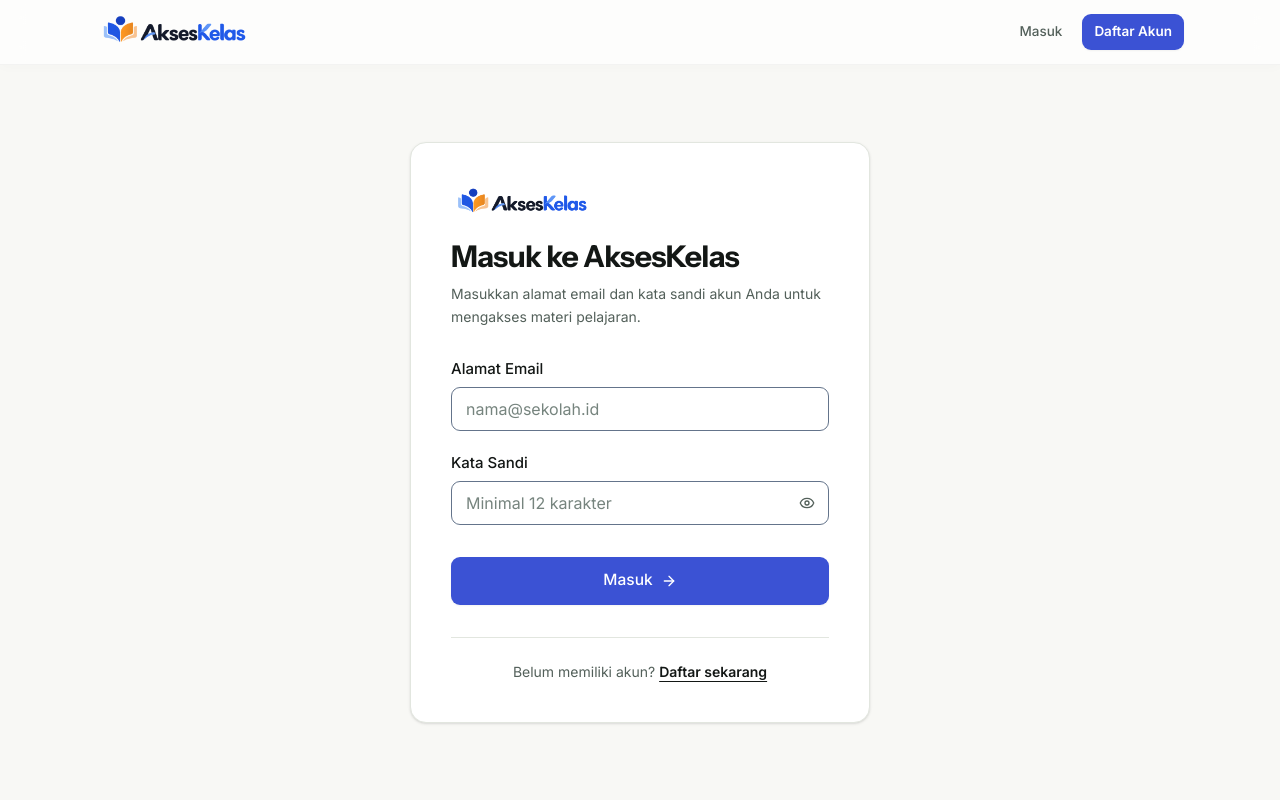
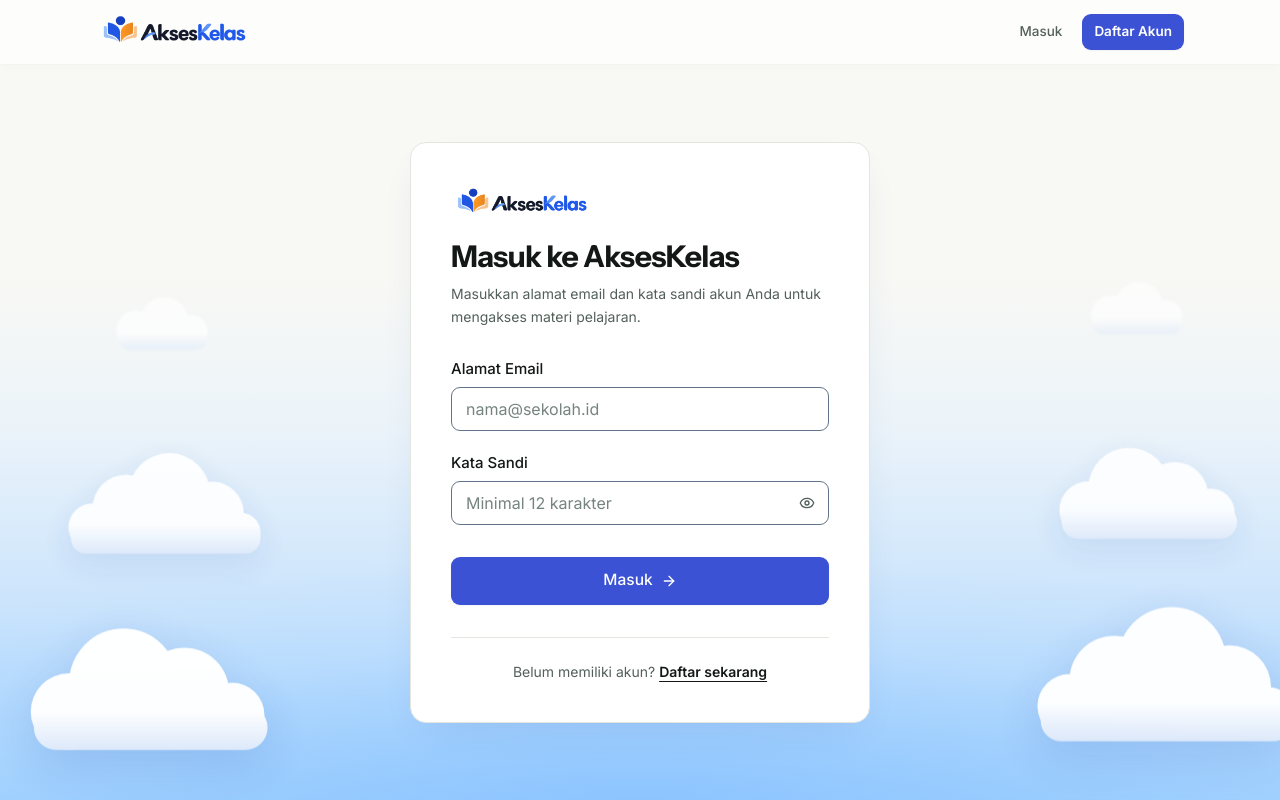
Before and after one commit to Azkasubhan/AksesKelas, a Next.js app: page /login in a window 1280 px wide. Built offline with nearby package versions, Linux system fonts and the light colour scheme.

Commit message:
feat: add AuthSky component with animated clouds for authentication layouts

```diff
--- a/src/components/auth/auth-card-layout.tsx
+++ b/src/components/auth/auth-card-layout.tsx
@@ -1,6 +1,7 @@
 import * as React from "react";
 import Image from "next/image";
 import { AppHeader } from "@/components/layout/app-header";
+import { AuthSky } from "./auth-sky";
 
 interface AuthCardLayoutProps {
   title: string;
@@ -18,25 +19,18 @@
   const containerWidthClass = "w-full max-w-md sm:max-w-[460px]";
 
   return (
-    <div className="relative flex min-h-dvh flex-col bg-canvas text-ink">
-      {/* Tekstur Halus Latar Belakang agar tidak kosong/bland */}
-      <div
-        className="pointer-events-none absolute inset-0 -z-10 bg-[radial-gradient(var(--border)_1px,transparent_1px)] [background-size:20px_20px] [mask-image:radial-gradient(ellipse_70%_60%_at_50%_45%,#000_30%,transparent_100%)] opacity-70"
-        aria-hidden="true"
-      />
-      <div
-        className="pointer-events-none absolute -top-20 left-1/2 -z-10 h-[380px] w-[640px] -translate-x-1/2 bg-[radial-gradient(ellipse_at_top,rgba(33,41,34,0.05)_0%,transparent_70%)] blur-2xl"
-        aria-hidden="true"
-      />
+    <div className="relative flex min-h-dvh flex-col overflow-x-clip bg-canvas text-ink">
+      {/* Latar Belakang: Gradient Biru Bawah & Awan Meluncur Kanan-Kiri */}
+      <AuthSky />
 
       {/* Header Sama Persis dengan Homepage / Front Screen */}
       <AppHeader />
 
       {/* Konten Terpusat di Tengah Layar */}
-      <main id="konten-utama" className="flex flex-1 items-center justify-center p-4 py-8 sm:p-8 sm:py-12">
+      <main id="konten-utama" className="relative z-10 flex flex-1 items-center justify-center p-4 py-8 sm:p-8 sm:py-12">
         <div className={containerWidthClass}>
           {/* Card Pembungkus Form dengan Tinggi Proporsional & Elegan */}
-          <div className="flex min-h-[530px] sm:min-h-[580px] flex-col justify-between rounded-2xl border border-line bg-surface p-8 sm:p-10 shadow-sm">
+          <div className="flex min-h-[530px] sm:min-h-[580px] flex-col justify-between rounded-2xl border border-line bg-surface p-8 sm:p-10 shadow-[0_16px_40px_-16px_rgba(30,60,130,0.12)]">
             <div>
               <div className="mb-6 sm:mb-7">
                 <div className="mb-4">
--- /dev/null
+++ b/src/components/auth/auth-sky.tsx
@@ -0,0 +1,266 @@
+"use client";
+
+import * as React from "react";
+import { motion, useReducedMotion } from "motion/react";
+
+type Depth = "far" | "mid" | "near";
+
+interface EntranceConfig {
+  x?: number;
+  y?: number;
+  scale?: number;
+  delay: number;
+  duration: number;
+}
+
+interface AuthCloudSpec {
+  id: string;
+  side: "left" | "right";
+  depth: Depth;
+  bottom: string;
+  left?: string;
+  right?: string;
+  width: number;
+  opacity: number;
+  blur?: string;
+  shape: 0 | 1 | 2;
+  floatDelay: number;
+  floatDuration: number;
+  entrance: EntranceConfig;
+}
+
+const AUTH_CLOUDS: AuthCloudSpec[] = [
+  // Awan Kiri (Muncul meluncur mulus dari sisi kiri layar)
+  {
+    id: "auth-near-left",
+    side: "left",
+    depth: "near",
+    bottom: "3%",
+    left: "-2%",
+    width: 320,
+    opacity: 0.98,
+    shape: 0,
+    floatDelay: 0,
+    floatDuration: 15,
+    entrance: { x: -140, delay: 0.12, duration: 1.15 },
+  },
+  {
+    id: "auth-mid-left",
+    side: "left",
+    depth: "mid",
+    bottom: "28%",
+    left: "2%",
+    width: 240,
+    opacity: 0.88,
+    shape: 1,
+    floatDelay: -3,
+    floatDuration: 19,
+    entrance: { x: -100, delay: 0.28, duration: 1.25 },
+  },
+  {
+    id: "auth-far-left",
+    side: "left",
+    depth: "far",
+    bottom: "54%",
+    left: "6%",
+    width: 150,
+    opacity: 0.65,
+    blur: "1px",
+    shape: 2,
+    floatDelay: -7,
+    floatDuration: 23,
+    entrance: { x: -70, y: -10, delay: 0.42, duration: 1.35 },
+  },
+
+  // Awan Kanan (Muncul meluncur mulus dari sisi kanan layar)
+  {
+    id: "auth-near-right",
+    side: "right",
+    depth: "near",
+    bottom: "4%",
+    right: "-2%",
+    width: 320,
+    opacity: 0.96,
+    shape: 1,
+    floatDelay: -4,
+    floatDuration: 16,
+    entrance: { x: 140, delay: 0.18, duration: 1.15 },
+  },
+  {
+    id: "auth-mid-right",
+    side: "right",
+    depth: "mid",
+    bottom: "30%",
+    right: "2%",
+    width: 240,
+    opacity: 0.86,
+    shape: 0,
+    floatDelay: -6,
+    floatDuration: 18,
+    entrance: { x: 100, delay: 0.32, duration: 1.25 },
+  },
+  {
+    id: "auth-far-right",
+    side: "right",
+    depth: "far",
+    bottom: "56%",
+    right: "6%",
+    width: 150,
+    opacity: 0.60,
+    blur: "1px",
+    shape: 2,
+    floatDelay: -10,
+    floatDuration: 25,
+    entrance: { x: 70, y: -10, delay: 0.48, duration: 1.35 },
+  },
+];
+
+const SHAPES: Record<
+  0 | 1 | 2,
+  { circles: [number, number, number][]; base: [number, number, number, number] }
+> = {
+  0: {
+    circles: [
+      [52, 64, 24],
+      [86, 46, 34],
+      [124, 52, 28],
+      [154, 66, 20],
+    ],
+    base: [30, 60, 146, 28],
+  },
+  1: {
+    circles: [
+      [44, 66, 20],
+      [72, 50, 28],
+      [108, 38, 34],
+      [144, 54, 26],
+      [168, 70, 16],
+    ],
+    base: [26, 62, 158, 26],
+  },
+  2: {
+    circles: [
+      [60, 60, 26],
+      [98, 48, 32],
+      [134, 62, 22],
+    ],
+    base: [38, 62, 116, 24],
+  },
+};
+
+function AuthCloudItem({ shape }: { shape: 0 | 1 | 2 }) {
+  const id = React.useId().replace(/:/g, "");
+  const { circles, base } = SHAPES[shape];
+
+  return (
+    <svg viewBox="0 0 200 100" className="block h-auto w-full" aria-hidden="true">
+      <defs>
+        <linearGradient
+          id={`auth-cloud-${id}`}
+          x1="0"
+          y1="10"
+          x2="0"
+          y2="90"
+          gradientUnits="userSpaceOnUse"
+        >
+          <stop offset="0%" stopColor="#ffffff" />
+          <stop offset="68%" stopColor="#ffffff" />
+          <stop offset="100%" stopColor="#dce8fa" />
+        </linearGradient>
+      </defs>
+      <g fill={`url(#auth-cloud-${id})`}>
+        {circles.map(([cx, cy, r], i) => (
+          <circle key={i} cx={cx} cy={cy} r={r} />
+        ))}
+        <rect
+          x={base[0]}
+          y={base[1]}
+          width={base[2]}
+          height={base[3]}
+          rx={base[3] / 2}
+        />
+      </g>
+    </svg>
+  );
+}
+
+export function AuthSky() {
+  const reduce = useReducedMotion();
+
+  return (
+    <div
+      aria-hidden="true"
+      className="pointer-events-none absolute inset-0 z-0 select-none overflow-hidden"
+    >
+      {/* 1. Latar Belakang Langit Biru Cerah di Bagian Bawah Halaman */}
+      <div
+        className="absolute inset-x-0 bottom-0 h-[65vh] min-h-[440px] pointer-events-none"
+        style={{
+          background:
+            "linear-gradient(180deg, rgba(250, 248, 245, 0) 0%, rgba(220, 238, 255, 0.45) 28%, rgba(185, 220, 255, 0.75) 65%, rgba(145, 202, 255, 0.95) 100%)",
+        }}
+      />
+
+      {/* 2. Soft Radial Horizon Glow di Bawah Tengah */}
+      <div
+        className="absolute inset-x-0 bottom-0 h-[45vh] min-h-[300px] pointer-events-none"
+        style={{
+          background:
+            "radial-gradient(ellipse 95% 80% at 50% 100%, rgba(135, 192, 255, 0.65) 0%, rgba(180, 218, 255, 0.35) 55%, transparent 85%)",
+        }}
+      />
+
+      {/* 3. Awan-awan melayang dengan animasi masuk dari kanan dan kiri */}
+      {AUTH_CLOUDS.map((c) => (
+        <motion.div
+          key={c.id}
+          className="absolute"
+          style={{
+            bottom: c.bottom,
+            left: c.left,
+            right: c.right,
+            width: `min(${c.width}px, 35vw)`,
+            filter: c.blur
+              ? `blur(${c.blur})`
+              : c.depth === "near"
+                ? "drop-shadow(0 14px 24px rgba(45, 85, 175, 0.18))"
+                : "drop-shadow(0 10px 16px rgba(45, 85, 175, 0.12))",
+          }}
+          initial={
+            reduce
+              ? false
+              : {
+                  x: c.entrance.x ?? 0,
+                  y: c.entrance.y ?? 0,
+                  scale: c.entrance.scale ?? 1,
+                  opacity: 0,
+                }
+          }
+          animate={{
+            x: 0,
+            y: 0,
+            scale: 1,
+            opacity: c.opacity,
+          }}
+          transition={{
+            duration: c.entrance.duration,
+            delay: c.entrance.delay,
+            ease: [0.16, 1, 0.3, 1],
+          }}
+        >
+          <div
+            className="cloud-floating w-full"
+            style={
+              {
+                "--float-dur": `${c.floatDuration}s`,
+                "--float-delay": `${c.floatDelay}s`,
+              } as React.CSSProperties
+            }
+          >
+            <AuthCloudItem shape={c.shape} />
+          </div>
+        </motion.div>
+      ))}
+    </div>
+  );
+}
--- a/src/components/marketing/hero-headline.tsx
+++ b/src/components/marketing/hero-headline.tsx
@@ -48,11 +48,18 @@
             })}
 
             {line.underline ? (
-              <svg
+              <motion.svg
                 className="absolute -bottom-2 left-0 w-full text-coral pointer-events-none"
                 viewBox="0 0 250 12"
                 fill="none"
                 preserveAspectRatio="none"
+                initial={{ opacity: 0 }}
+                animate={{ opacity: 1 }}
+                transition={{
+                  duration: 0.15,
+                  delay: 0.2 + TOTAL_WORDS * 0.11 + 0.05,
+                  ease: "easeOut",
+                }}
               >
                 <motion.path
                   d="M3 9C60 2 190 2 247 9"
@@ -63,11 +70,11 @@
                   animate={{ pathLength: 1 }}
                   transition={{
                     duration: 0.8,
-                    delay: 0.2 + TOTAL_WORDS * 0.11 + 0.1,
+                    delay: 0.2 + TOTAL_WORDS * 0.11 + 0.05,
                     ease: [0.16, 1, 0.3, 1],
                   }}
                 />
-              </svg>
+              </motion.svg>
             ) : null}
           </span>
         </span>
```
